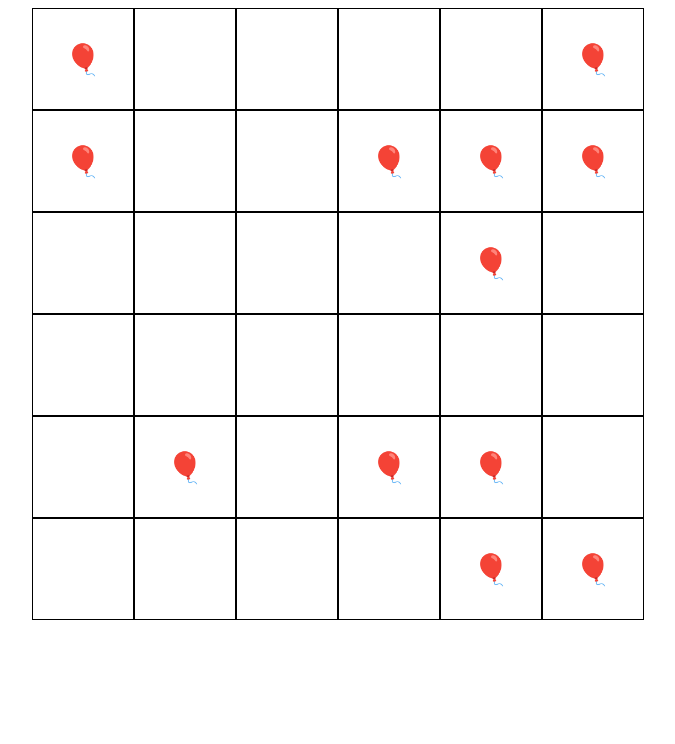
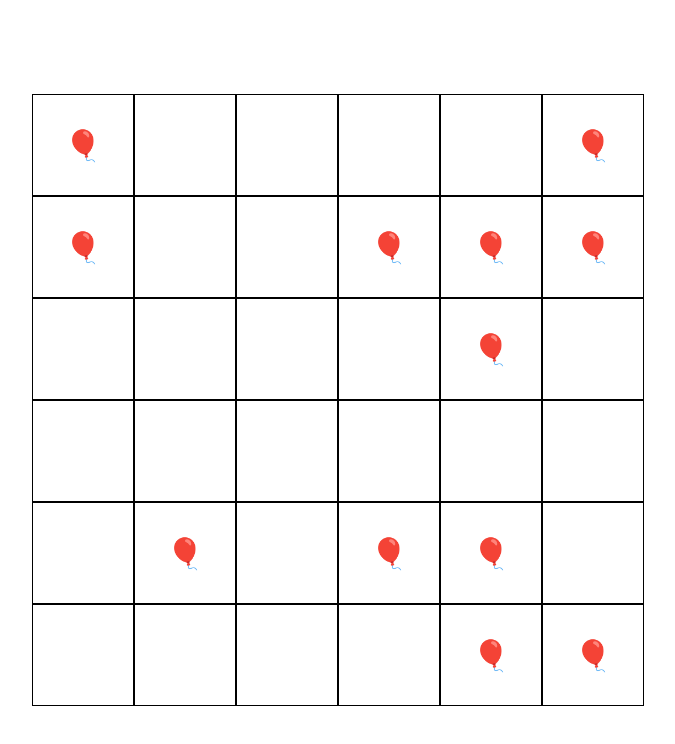
Before and after one commit to altmit/Superblockers, a React (Vite) app: page / in a window 1280 px wide. Shown: the top 744 px of the page, without its empty margins (302-977 px from the left). Built offline with nearby package versions, Linux system fonts and the light colour scheme.

Commit message:
feat: GlobalStyles 추가 및 GameBoardWrapper 높이 추가

```diff
--- a/src/App.tsx
+++ b/src/App.tsx
@@ -16,4 +16,5 @@ const GameBoardWrapper = styled.div`
   justify-content: center;
   align-items: center;
   width: 100%;
+  height: 100vh;
 `;
--- a/src/main.tsx
+++ b/src/main.tsx
@@ -1,9 +1,11 @@
 import { StrictMode } from "react";
 import { createRoot } from "react-dom/client";
 import App from "./App.tsx";
+import GlobalStyles from "./style/GlobalStyles.tsx";
 
 createRoot(document.getElementById("root")!).render(
   <StrictMode>
+    <GlobalStyles />
     <App />
   </StrictMode>
 );
--- /dev/null
+++ b/src/style/GlobalStyles.tsx
@@ -0,0 +1,76 @@
+import { createGlobalStyle } from "styled-components";
+
+export default createGlobalStyle`
+  html,
+  body,
+  p,
+  ol,
+  ul,
+  li,
+  dl,
+  dt,
+  dd,
+  blockquote,
+  figure,
+  fieldset,
+  legend,
+  textarea,
+  pre,
+  iframe,
+  hr,
+  h1,
+  h2,
+  h3,
+  h4,
+  h5,
+  h6 {
+    margin: 0;
+    padding: 0;
+  }
+
+  h1,
+  h2,
+  h3,
+  h4,
+  h5,
+  h6 {
+    font-size: 100%;
+    font-weight: normal;
+  }
+
+  ul {
+    list-style: none;
+  }
+
+  button {
+    padding: 0;
+    background: none;
+    border: none;
+    color: inherit;
+    cursor: pointer;
+  }
+
+  button:disabled {
+    cursor: not-allowed;
+  }
+
+  input {
+    all: unset;
+  }
+
+  textarea {
+    all: unset;
+  }
+
+  select {
+    margin: 0;
+  }
+
+  a {
+    color: inherit;
+    text-decoration: none;
+  }
+
+  html {
+    box-sizing: border-box;
+  }`;
```
